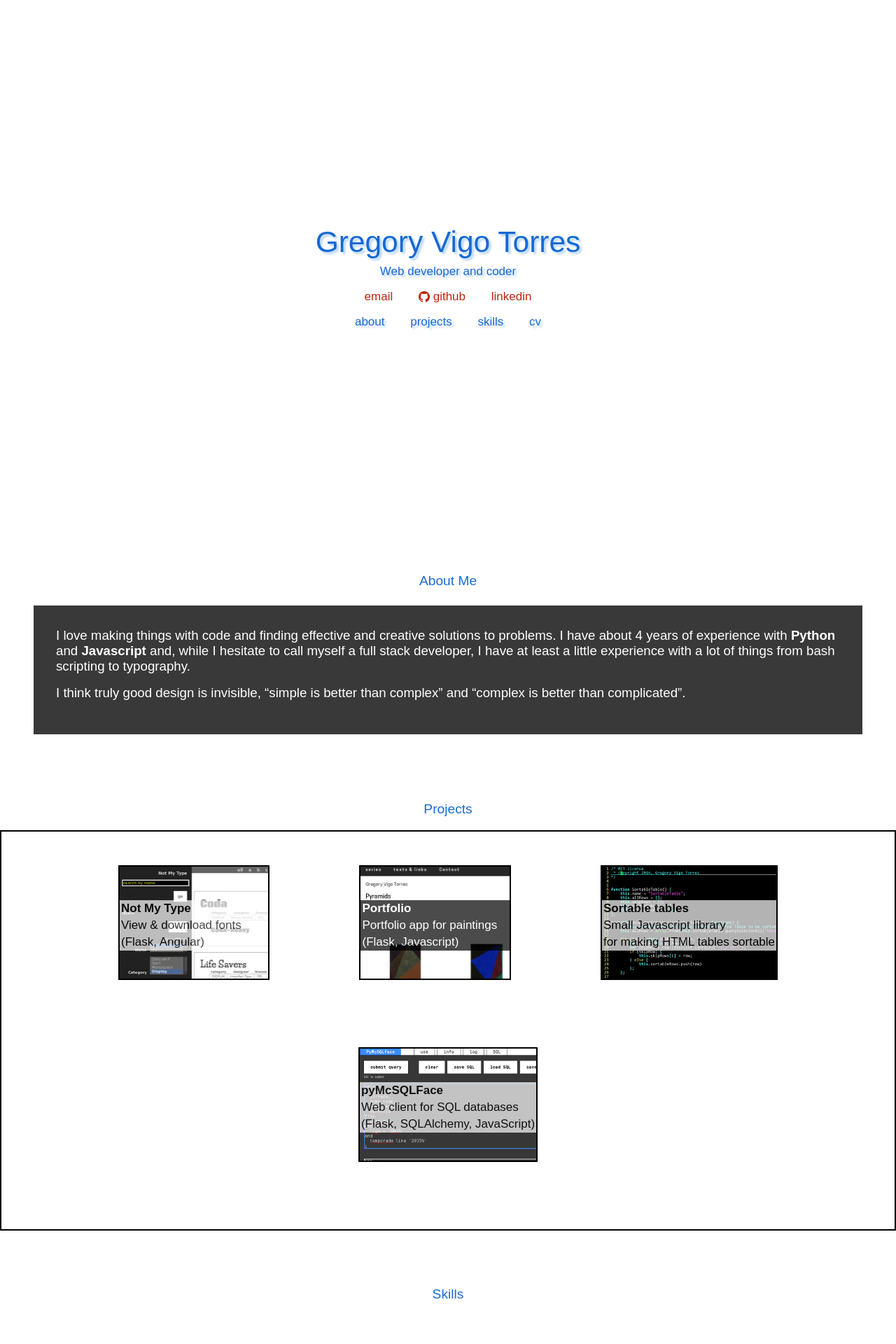
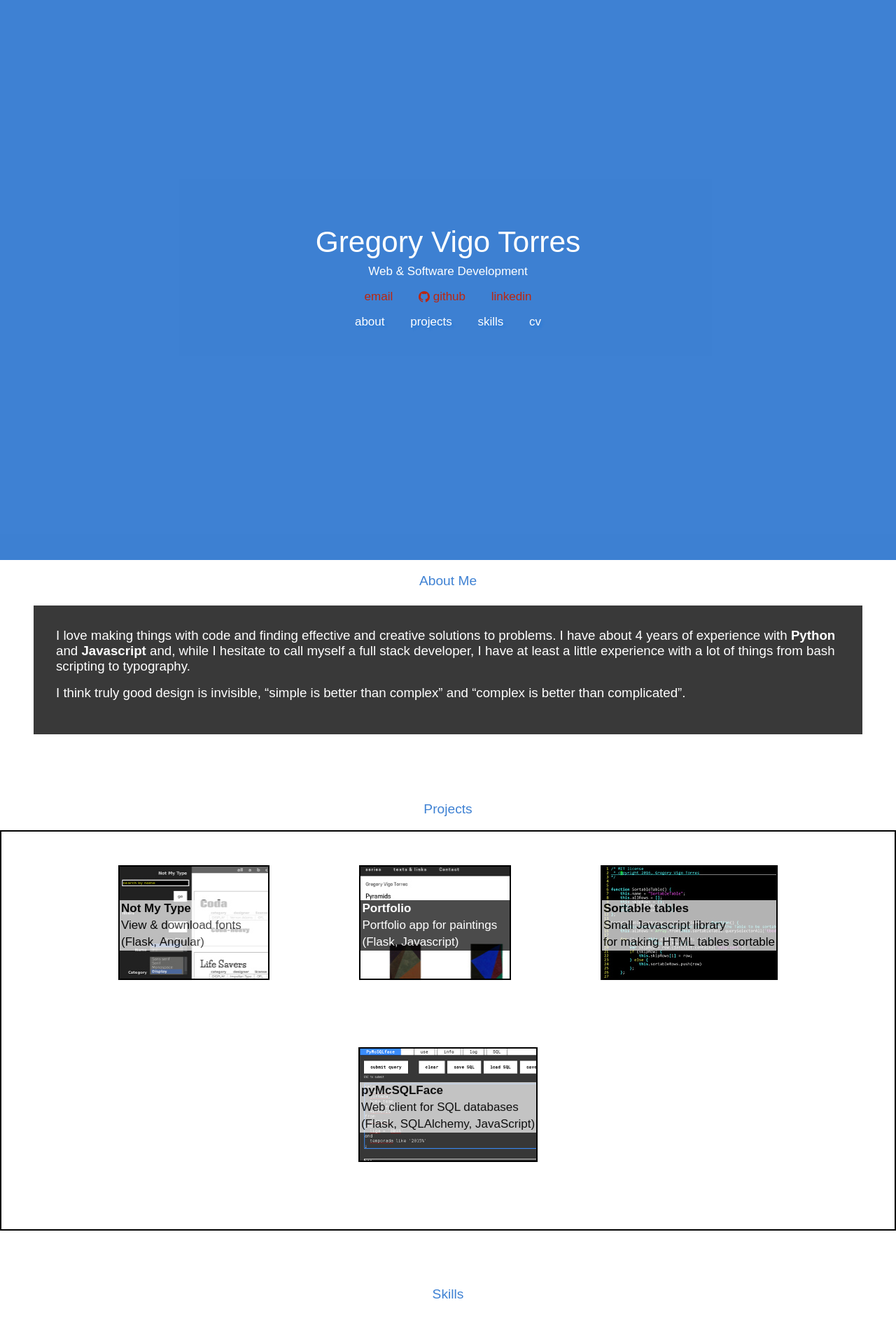
Before and after one commit to GregoryVigoTorres/GregoryVigoTorres.github.io, a Flask app: page / in a window 1280 px wide. Shown: the top 1920 px of the page at 70% size. Run offline with Flask 2, Linux system fonts and the light colour scheme; parts of the project's set-up code (start-up, migrations or seed data) failed here and were passed over; some web fonts are replaced.

Commit message:
serif bold font, changed subtitle

```diff
--- a/static/css/style.css
+++ b/static/css/style.css
@@ -5,7 +5,12 @@
   font-style: normal; }
 @font-face {
   font-family: "BoldSans";
-  src: url("/static/fonts/Open_Sans/OpenSans-Bold.ttf");
+  src: url("/static/fonts/Open_Sans/OpenSans-ExtraBold.ttf");
+  font-style: normal;
+  font-weight: bold; }
+@font-face {
+  font-family: "BoldSerif";
+  src: url("/static/fonts/Merriweather/Merriweather-Black.ttf");
   font-style: normal;
   font-weight: bold; }
 html, body {
@@ -49,13 +54,13 @@ ul {
   align-items: center;
   text-align: center;
   flex-flow: column wrap;
-  color: rgba(0, 90, 206, 0.9);
-  text-shadow: 3px 3px 3px rgba(0, 111, 231, 0.3);
+  background-color: rgba(41, 115, 206, 0.9);
+  color: #fff;
   height: 100%; }
   #top #contact-links-mobile {
     display: none; }
   #top header {
-    font-family: "BoldSans", sans-serif;
+    font-family: "BoldSerif", sans-serif;
     font-size: 2.5em; }
   #top p {
     text-align: center;
@@ -73,7 +78,7 @@ ul {
   font-family: "BoldSans", sans-serif;
   font-size: 1.2rem;
   text-align: center;
-  color: rgba(0, 90, 206, 0.9); }
+  color: rgba(41, 115, 206, 0.9); }
 
 #about-me-anchor {
   padding-top: 3rem; }
@@ -212,7 +217,7 @@ ul {
 
 #menu-button-container {
   display: none;
-  background-color: rgba(0, 90, 206, 0.9);
+  background-color: rgba(41, 115, 206, 0.9);
   color: white;
   border-radius: 50%;
   padding: 20px;
@@ -233,7 +238,7 @@ ul {
       z-index: 100; }
 
 #back-to-top {
-  background-color: rgba(0, 90, 206, 0.9);
+  background-color: rgba(41, 115, 206, 0.9);
   color: white;
   font-family: "BoldSans";
   position: fixed;
@@ -247,7 +252,7 @@ ul {
 
 footer {
   padding: 1em 0em 2em 1em;
-  background-color: rgba(0, 90, 206, 0.9);
+  background-color: rgba(41, 115, 206, 0.9);
   color: #DCDBD5;
   text-align: center; }
 
--- a/templates/index.html
+++ b/templates/index.html
@@ -13,12 +13,11 @@
 <div id="top">
     <div id="top-container">
         <header>Gregory Vigo Torres</header>
-        <p>Web developer and coder</p>
+        <p>Web &amp; Software Development</p>
         <p id="contact-links">
             <a class="redlink" href="mailto:gregory@vigo-torr.es">email</a>
             <a class="redlink" href="https://github.com/GregoryVigoTorres?tab=repositories" target=blank>
                 <span class="octicon octicon-mark-github"></span> github</a>
-            <!-- <a class="redlink" href='https://twitter.com/GrgVT' target='blank'>@GrgVT</a> -->
             <a class="redlink" href='https://es.linkedin.com/in/gregoryvigotorres' target='blank'>linkedin</a>
         </p>
         <p id="nav-links">
```
